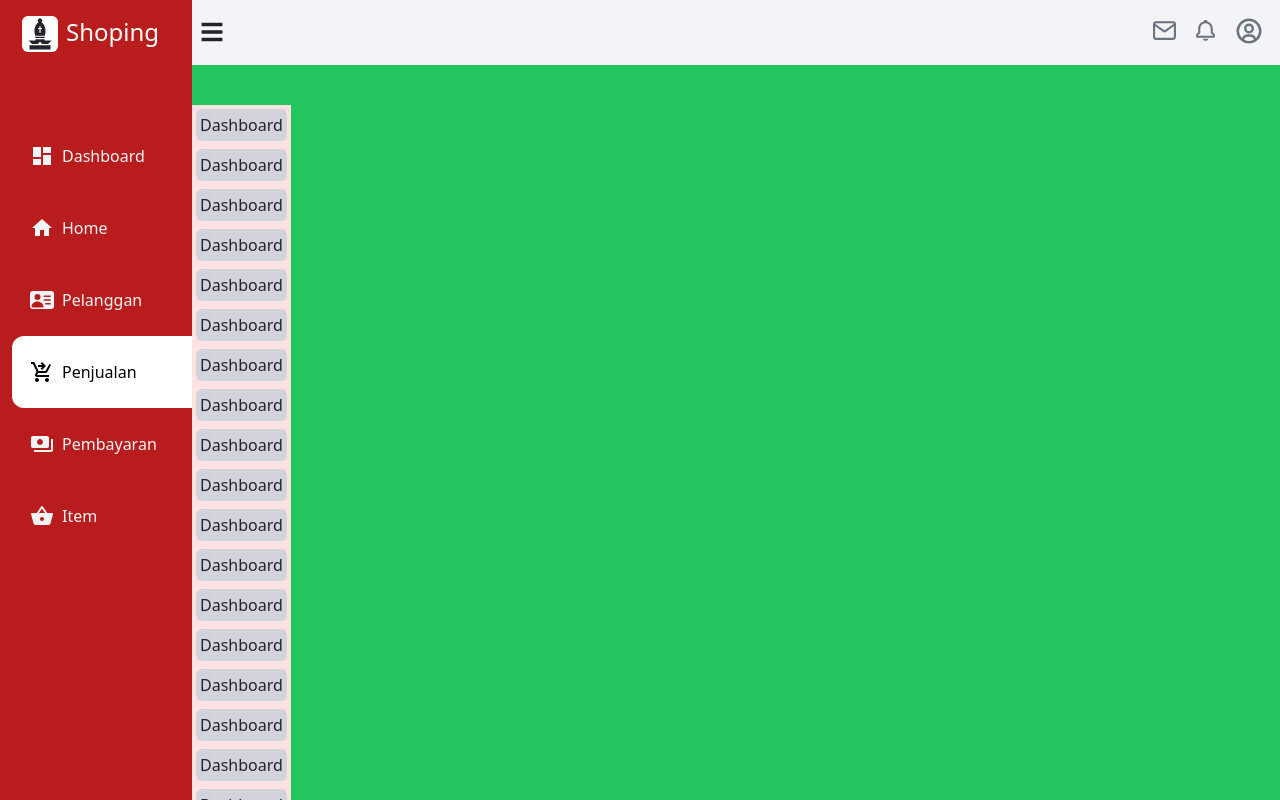
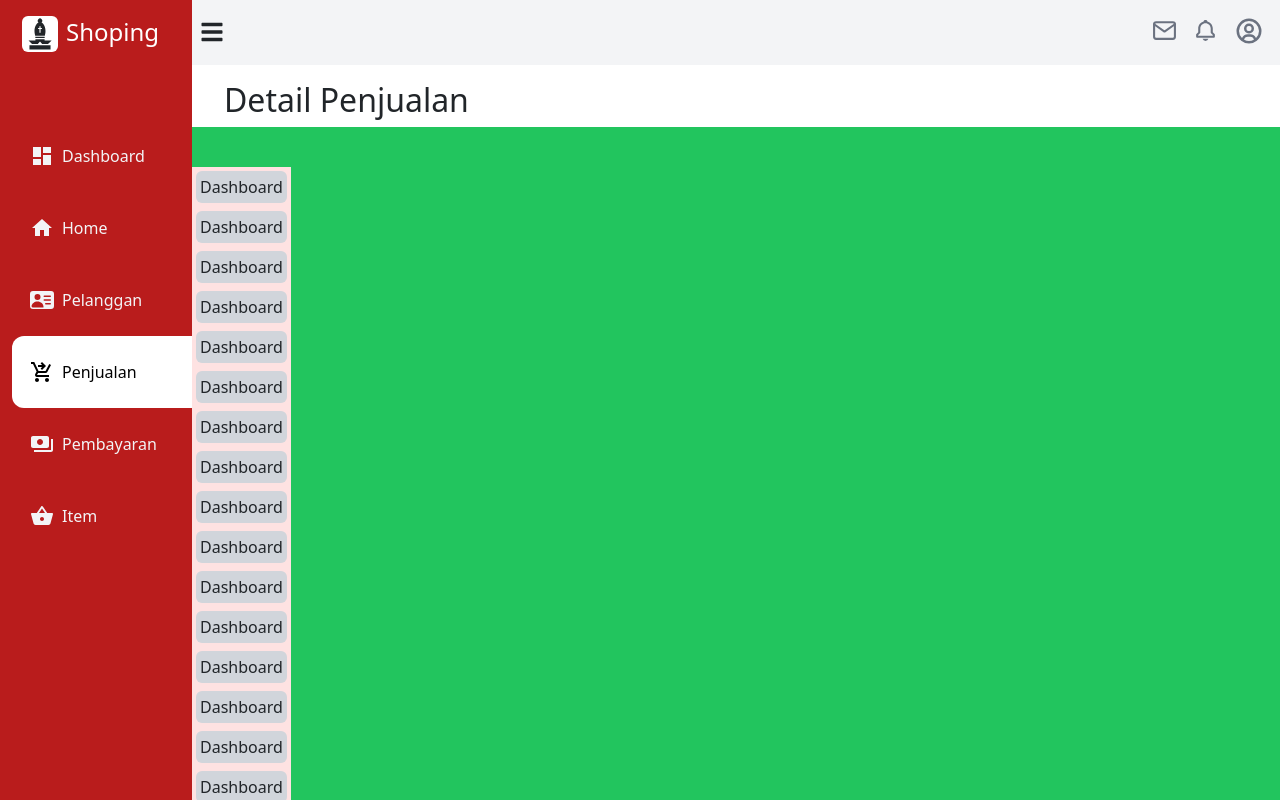
Before and after one commit to daaeng/penjualan, a React (Create React App) app: page /dpen in a window 1280 px wide. Shown: the top 800 px of the page. Built offline with nearby package versions, Linux system fonts and the light colour scheme.

Commit message:
perubahan data

```diff
--- a/src/component/Det_pen/detpenj.js
+++ b/src/component/Det_pen/detpenj.js
@@ -7,6 +7,12 @@ const Detpenj = () => {
 
     return(
         <>
+            <div className={`ml-48 px-8 flex-1 pt-3`}>
+
+                <h2>Detail Penjualan</h2>
+
+            </div>
+
             <div className="flex flex-row bg-green-500 ml-20 ">
                 <div className=" bg-red-100 px-1 py-1 cursor-pointer">
                     <button
```
